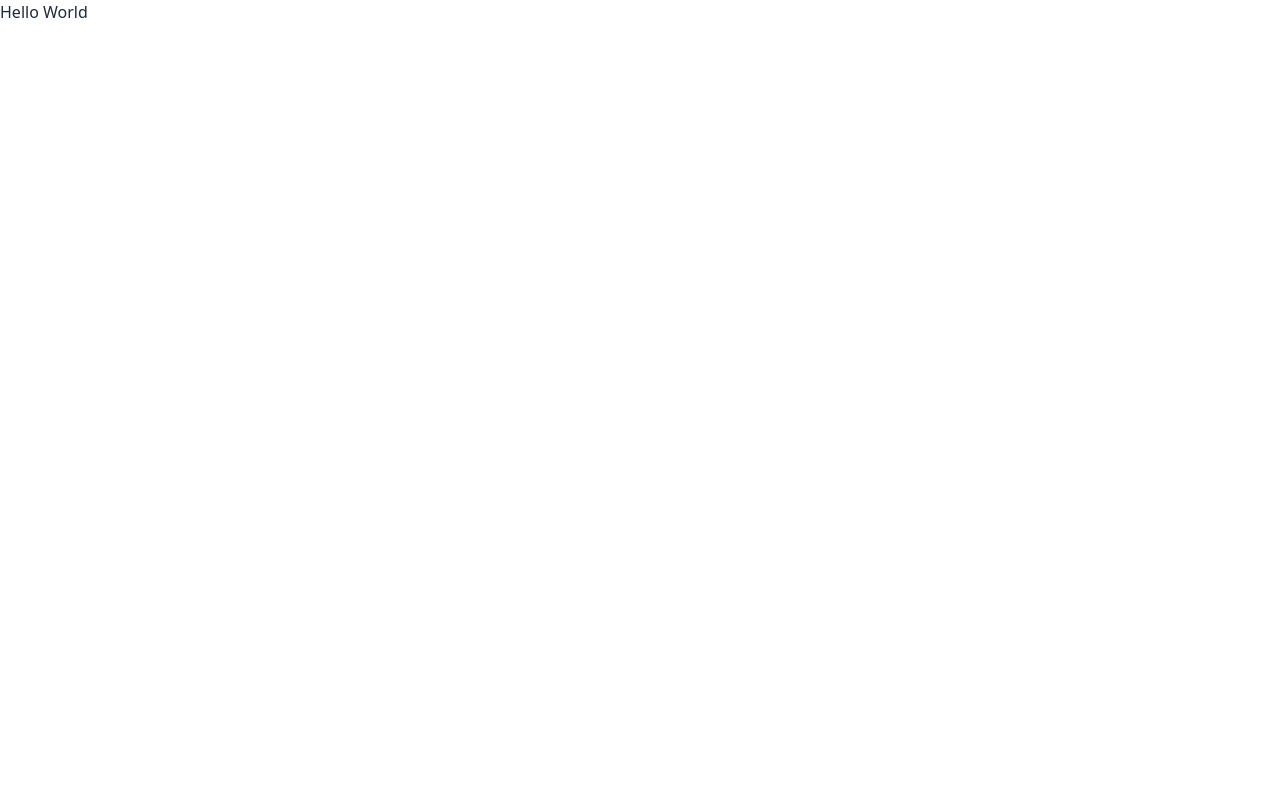
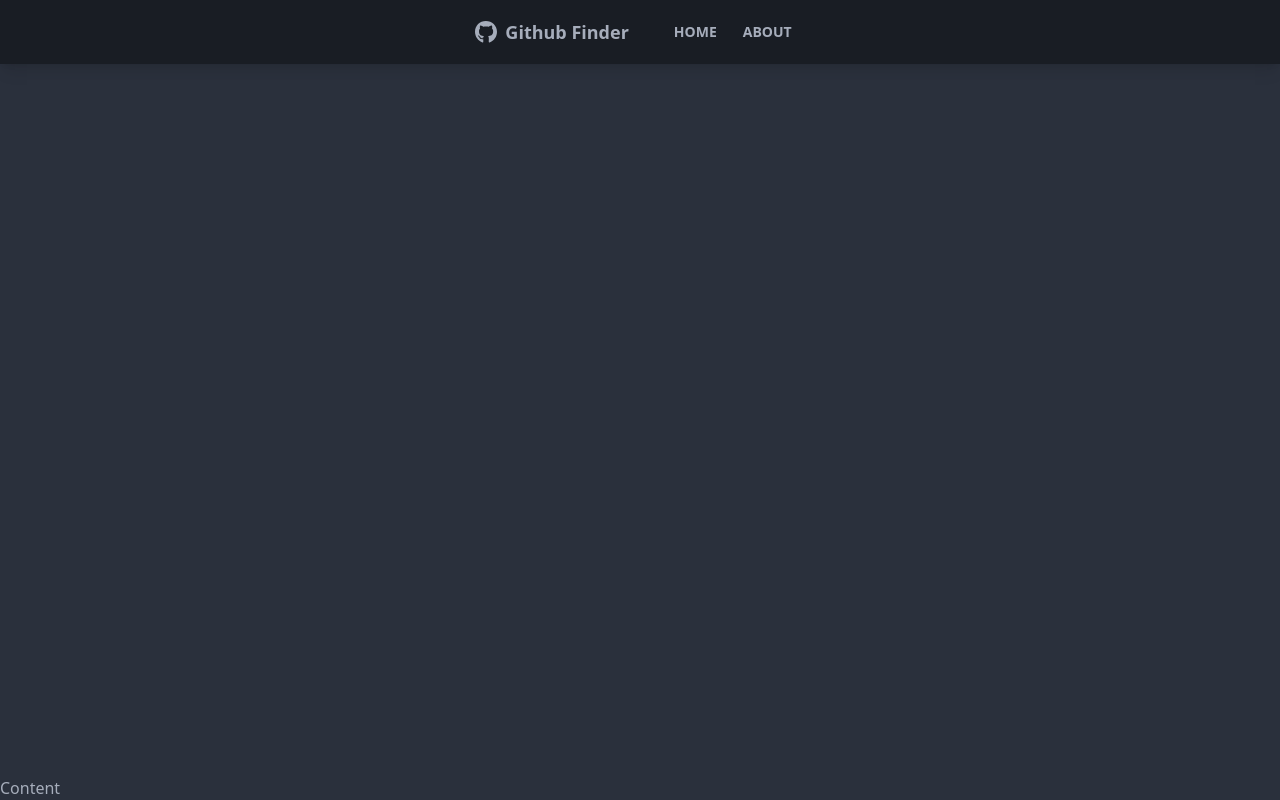
Before and after one commit to MVidicek/github-finder, a React (Create React App) app: page / in a window 1280 px wide. Built offline with nearby package versions, Linux system fonts and the light colour scheme; the HTML template or start-up script is replaced by a standard one.

Commit message:
Navbar component

```diff
--- a/package.json
+++ b/package.json
@@ -9,6 +9,8 @@
     "daisyui": "^2.15.2",
     "react": "^18.1.0",
     "react-dom": "^18.1.0",
+    "react-icons": "^4.4.0",
+    "react-router-dom": "^6.3.0",
     "react-scripts": "5.0.1",
     "web-vitals": "^2.1.4"
   },
--- a/public/index.html
+++ b/public/index.html
@@ -1,5 +1,5 @@
 <!DOCTYPE html>
-<html lang="en">
+<html lang="en" data-theme="dark">
   <head>
     <meta charset="utf-8" />
     <link rel="icon" href="%PUBLIC_URL%/favicon.ico" />
--- a/src/App.js
+++ b/src/App.js
@@ -1,8 +1,14 @@
+import { BrowserRouter as Router, Route } from 'react-router-dom';
+import Navbar from './components/layout/Navbar';
+
 function App() {
   return (
-    <div>
-      <h1>Hello World</h1>
-    </div>
+    <Router>
+      <div className="flex flex-col justify-between h-screen">
+        <Navbar />
+        <main>Content</main>
+      </div>
+    </Router>
   );
 }
 
--- /dev/null
+++ b/src/components/layout/Navbar.jsx
@@ -0,0 +1,39 @@
+import { FaGithub } from 'react-icons/fa';
+import { Link } from 'react-router-dom';
+import PropTypes from 'prop-types';
+
+function Navbar({ title }) {
+  return (
+    <nav className="navbar mb-12 shadow-lg bg-neutral text-neutral-content">
+      <div className="conatiner mx-auto">
+        <div className="flex-none px-2 mx-2">
+          <FaGithub className="inline pr-2 text-3xl" />
+          <Link to="/" className="text-lg font-bold align-middle">
+            {title}
+          </Link>
+        </div>
+
+        <div className="flex-1 px-2 mx-2">
+          <div className="flex justify-end">
+            <Link to="/" className="btn btn-ghost btn-sm rounded-btn">
+              Home
+            </Link>
+            <Link to="/about" className="btn btn-ghost btn-sm rounded-btn">
+              About
+            </Link>
+          </div>
+        </div>
+      </div>
+    </nav>
+  );
+}
+
+Navbar.defaultProps = {
+  title: 'Github Finder',
+};
+
+Navbar.propTypes = {
+  title: PropTypes.string,
+};
+
+export default Navbar;
```
Also changed, not shown: 1 other file (tests, documents, lock files or other folders).
